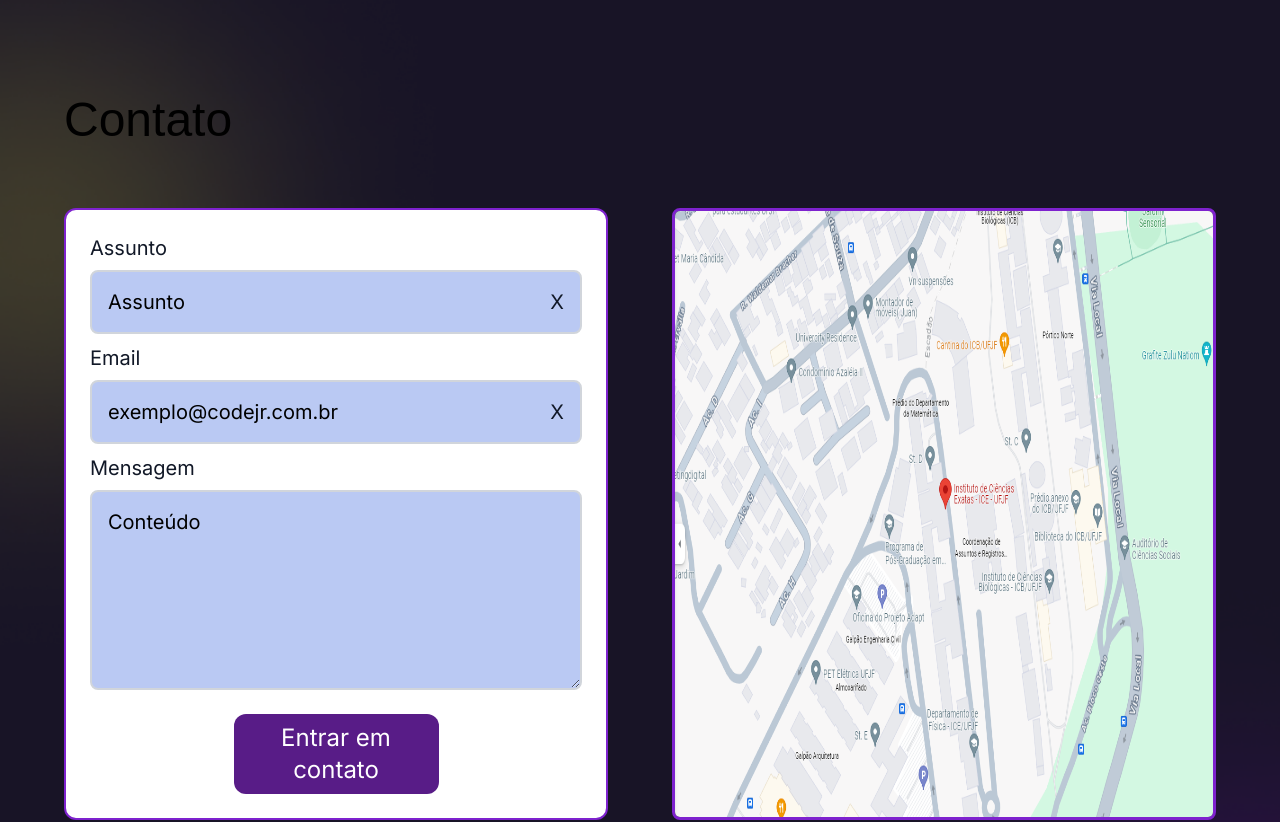
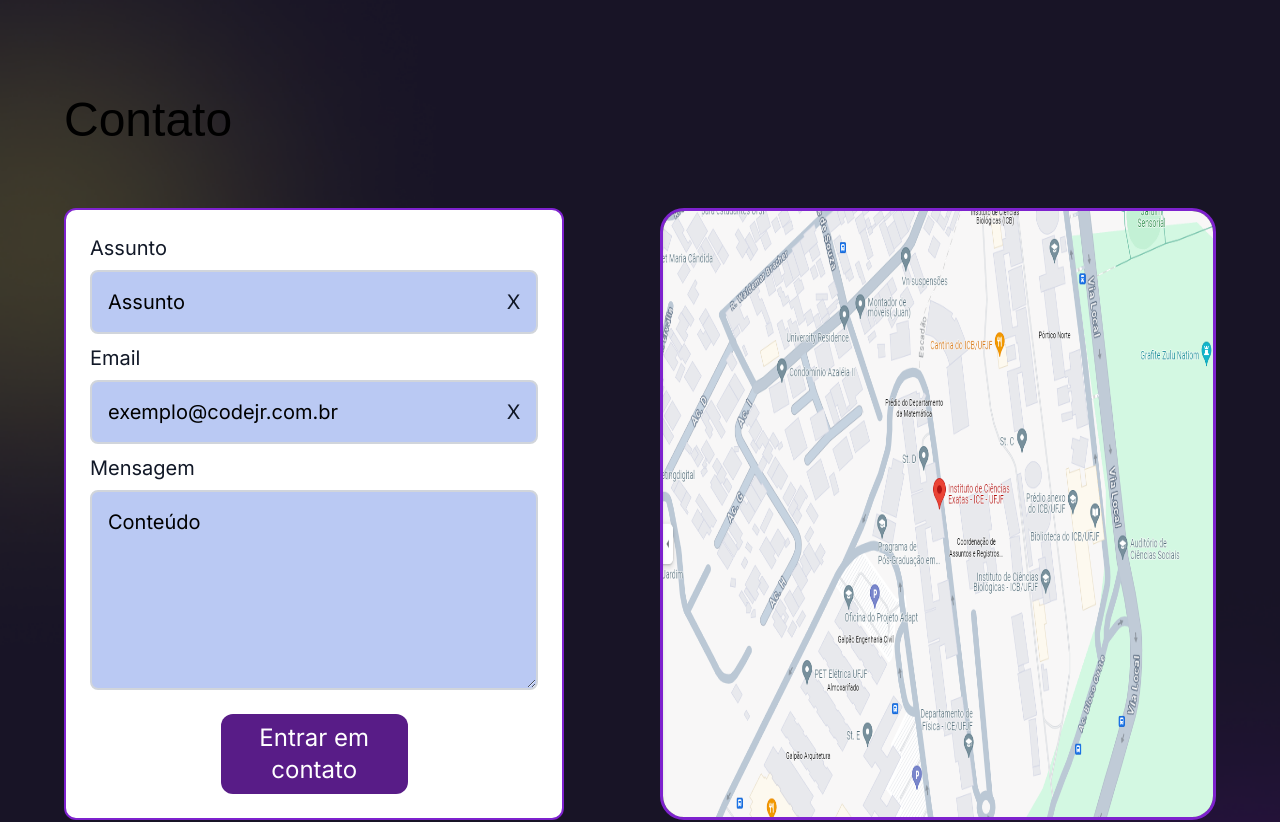
Before and after one commit to semana-computacao-ufjf/site2024, a Next.js app: page /contato in a window 1280 px wide. Shown: the top 822 px of the page. Built offline with nearby package versions, Linux system fonts and the light colour scheme.

Commit message:
fix form size

```diff
--- a/src/app/contato/page.tsx
+++ b/src/app/contato/page.tsx
@@ -6,7 +6,7 @@ export default function ContactPage() {
     <div className="max-w-screen min-h-screen flex py-24 bg-[url('/dark-purple-gradient.png')] bg-cover">
       <div className="w-full flex-col space-y-4 px-16">
         <h1 className="text-5xl mb-16  font-viga">Contato</h1>
-        <div className="flex w-full space-x-16">
+        <div className="flex w-full space-x-10">
           <div className="w-1/2">
             <ContactForm />
           </div>
@@ -16,7 +16,7 @@ export default function ContactPage() {
               alt="Contato"
               width={900}
               height={900}
-              className=" border-[3px] border-purple-700 rounded-lg"
+              className=" border-[3px] border-purple-700 rounded-3xl"
             />
           </div>
         </div>
--- a/src/components/contact-form.tsx
+++ b/src/components/contact-form.tsx
@@ -38,7 +38,7 @@ export default function ContactForm() {
   return (
     <form
       onSubmit={handleSubmit(onSubmit)}
-      className="bg-white text-gray-900 font-inter text-xl border-2 border-purple-700 flex-col p-6 rounded-[12px] space-y-[10px]"
+      className="bg-white text-gray-900 w-[90%] font-inter text-xl border-2 border-purple-700 flex-col p-6 rounded-[12px] space-y-[10px]"
     >
       <div className="space-y-[8px] ">
         <h1>Assunto</h1>
```
